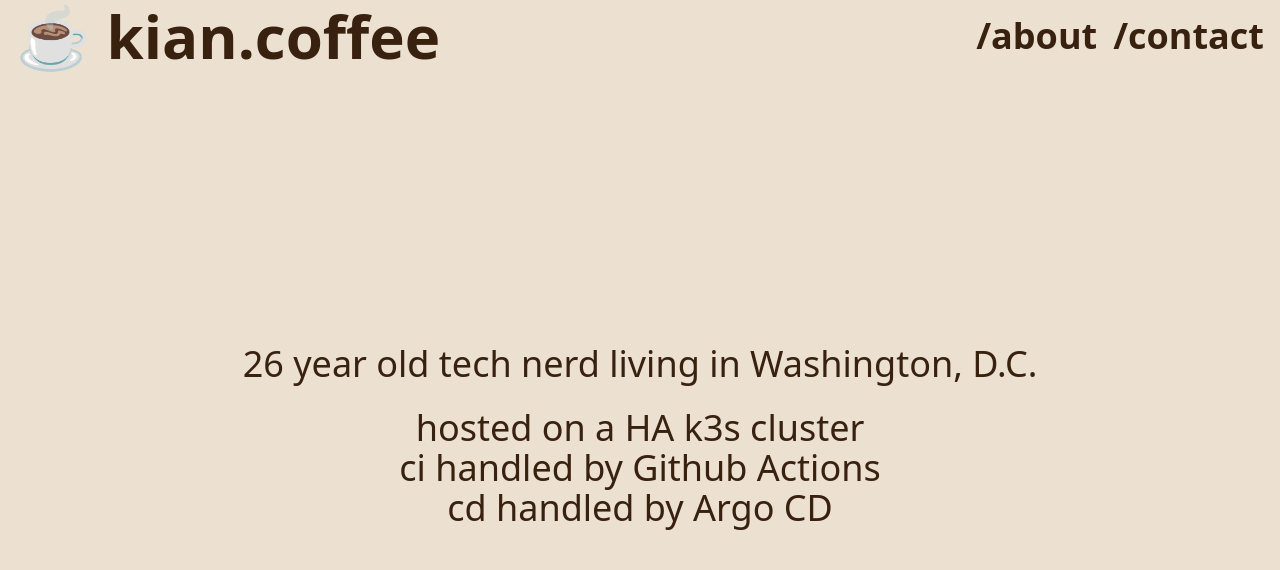
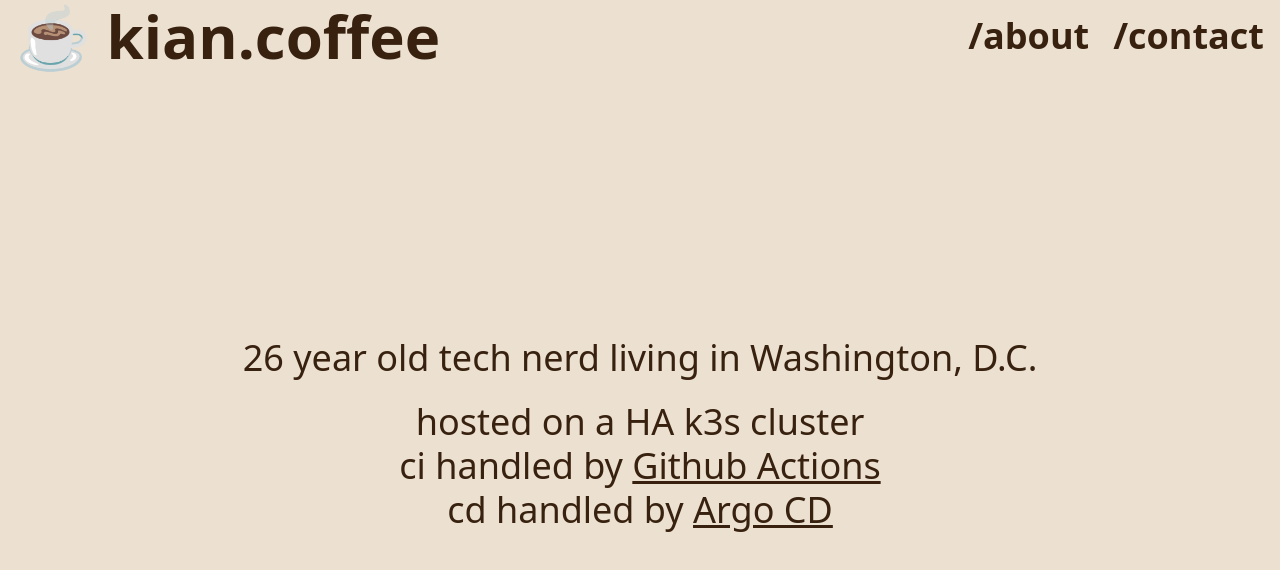
Before and after one commit to TechGardenCode/kian.coffee, an Angular app: page /about in a window 1280 px wide. Shown: the top 570 px of the page. Built offline with nearby package versions, Linux system fonts and the light colour scheme.

Commit message:
feat: minor fixes

```diff
--- a/package.json
+++ b/package.json
@@ -1,6 +1,6 @@
 {
   "name": "www",
-  "version": "0.0.0",
+  "version": "0.1.0",
   "scripts": {
     "ng": "ng",
     "start": "ng serve",
--- a/src/app/about/about.component.html
+++ b/src/app/about/about.component.html
@@ -4,8 +4,18 @@
     class="flex flex-col flex-1 justify-center px-8 text-center text-2xl md:text-4xl md:px-16"
   >
     <p class="mb-6">{{ age }} year old tech nerd living in Washington, D.C.</p>
-    <p>hosted on a HA k3s cluster</p>
-    <p>ci handled by <a href="https://github.com/TechGardenCode/kian.coffee">Github Actions</a></p>
-    <p>cd handled by <a href="https://github.com/techgardencode/homelab">Argo CD</a></p>
+    <p class="mb-1">hosted on a HA k3s cluster</p>
+    <p class="mb-1">
+      ci handled by
+      <a class="underline" href="https://github.com/TechGardenCode/kian.coffee"
+        >Github Actions</a
+      >
+    </p>
+    <p class="mb-1">
+      cd handled by
+      <a class="underline" href="https://github.com/techgardencode/homelab"
+        >Argo CD</a
+      >
+    </p>
   </div>
 </div>
--- a/src/app/contact/contact.component.html
+++ b/src/app/contact/contact.component.html
@@ -1,7 +1,7 @@
 <div class="h-full flex flex-col">
   <app-navbar></app-navbar>
   <div class="flex flex-col flex-1 justify-center px-8 text-center text-2xl md:text-4xl md:px-16">
-    <p>you can reach me at</p>
-    <a href="mailto:me@techgarden.gg">me&#64;techgarden.gg</a>
+    <p class="mb-1">you can reach me at</p>
+    <a class="underline" href="mailto:me@techgarden.gg">me&#64;techgarden.gg</a>
   </div>
 </div>
--- a/src/app/home/home.component.html
+++ b/src/app/home/home.component.html
@@ -1,11 +1,11 @@
 <div class="h-full flex flex-col justify-center">
-  <div class="text-center mb-8">
-    <h1 class="text-8xl">hi there,</h1>
-    <h2 class="text-6xl">i'm Kian ☕</h2>
+  <div class="text-center mb-16">
+    <h1 class="text-6xl">hi there,</h1>
+    <h2 class="text-7xl">I'm Kian ☕</h2>
   </div>
 
   <div class="flex justify-center text-4xl">
-    <a class="mx-8" [routerLink]="['/about']">/about</a>
-    <a class="mx-8" [routerLink]="['/contact']">/contact</a>
+    <a class="mx-8 underline" [routerLink]="['/about']">/about</a>
+    <a class="mx-8 underline" [routerLink]="['/contact']">/contact</a>
   </div>
 </div>
--- a/src/app/shared/navbar/navbar.component.html
+++ b/src/app/shared/navbar/navbar.component.html
@@ -2,6 +2,6 @@
   <a [routerLink]="['/']" class="mr-auto text-2xl md:text-6xl md:leading-10"
     >☕ kian.coffee</a
   >
-  <a [routerLink]="['/about']" class="mr-4">/about</a>
+  <a [routerLink]="['/about']" class="mr-4 md:mr-6">/about</a>
   <a [routerLink]="['/contact']">/contact</a>
 </div>
```
